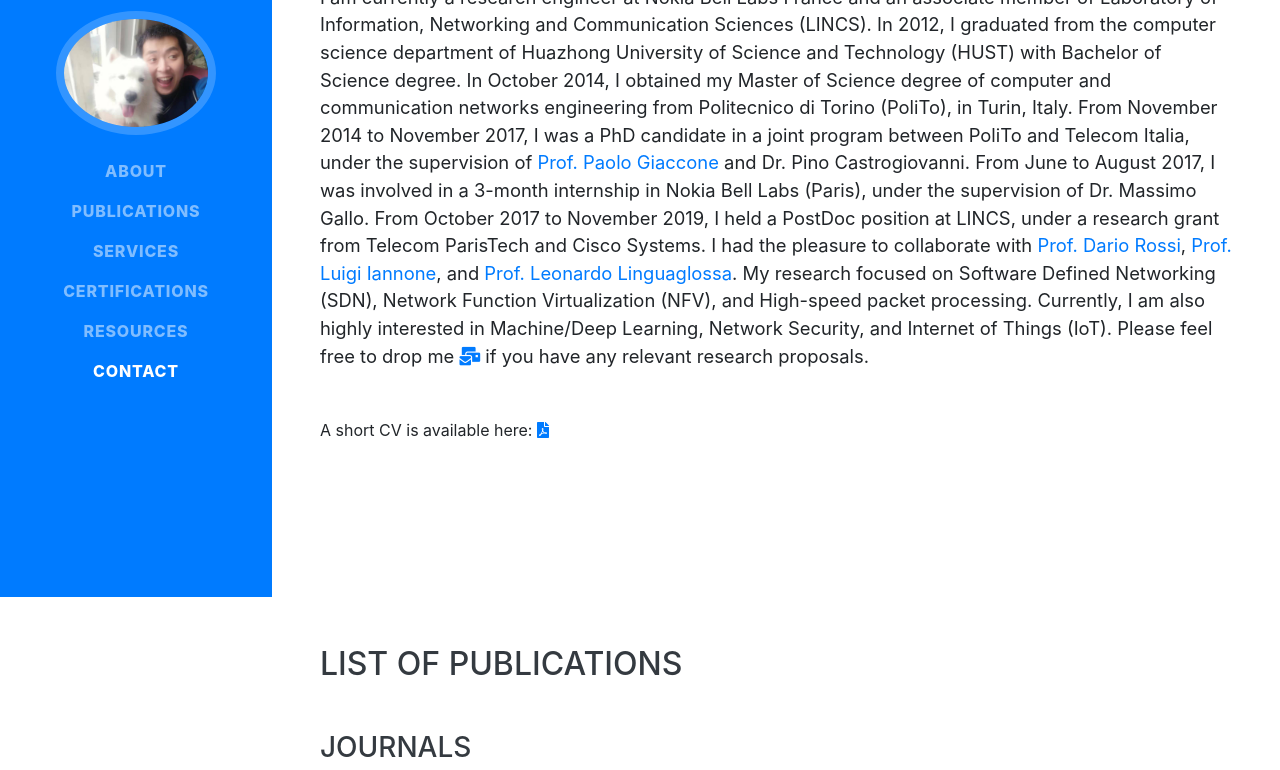
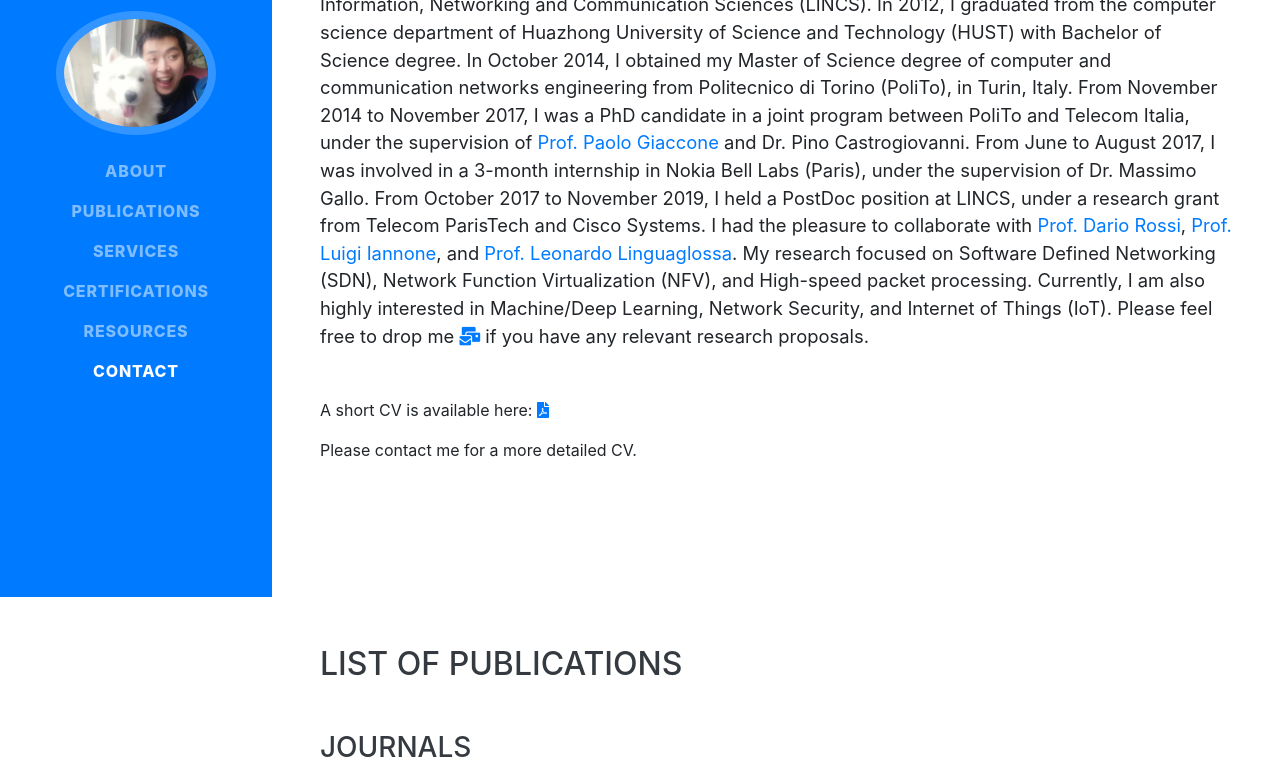
Before and after one commit to ztz1989/ztz1989.github.io, a website with bundled scripts: page index.html in a window 1280 px wide. Shown: the part 203-973 px from the top of the page. Built offline with nearby package versions, Linux system fonts and the light colour scheme; a web font is replaced by a local one.

Commit message:
minor updates

```diff
--- a/index.html
+++ b/index.html
@@ -80,6 +80,8 @@ My research focused on Software Defined Networking (SDN), Network Function Virtu
 		<a href="cv.pdf" target="_blank">
              <i class="fa fa-file-pdf" aria-hidden="true"></i>
         </a></p>
+
+		Please contact me for a more detailed CV.
 		</p>
 		<!--
         <div class="social-icons">
```
